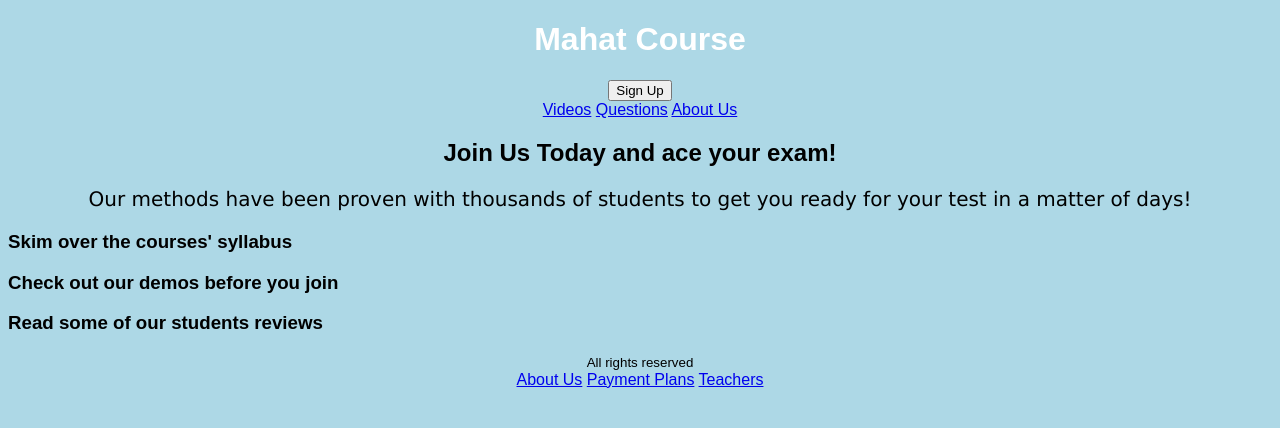
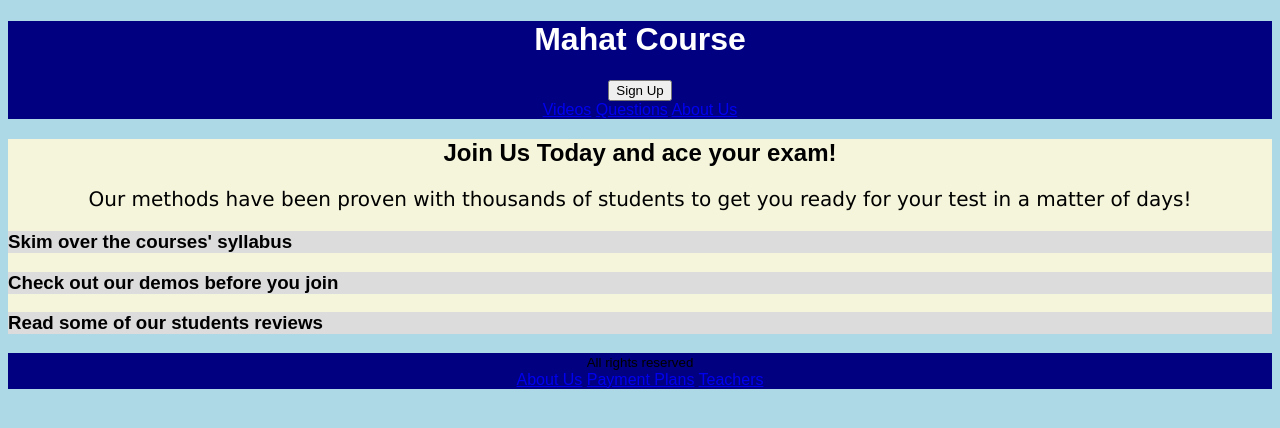
Before and after one commit to Royz2123/Course-Website, a plain HTML site: page project/index.html in a window 1280 px wide. Drawn offline with Linux system fonts and the light colour scheme.

Commit message:
started styling

```diff
--- a/project/style.css
+++ b/project/style.css
@@ -8,6 +8,23 @@ h1 {
     color: white;
 }
 
+header {
+    background-color: navy;
+}
+
+footer {
+    background-color: navy;
+}
+
+main {
+    background-color: beige;
+
+}
+
+section {
+    background-color:gainsboro;
+}
+
 h3 {
     text-align: left;
 }
```
